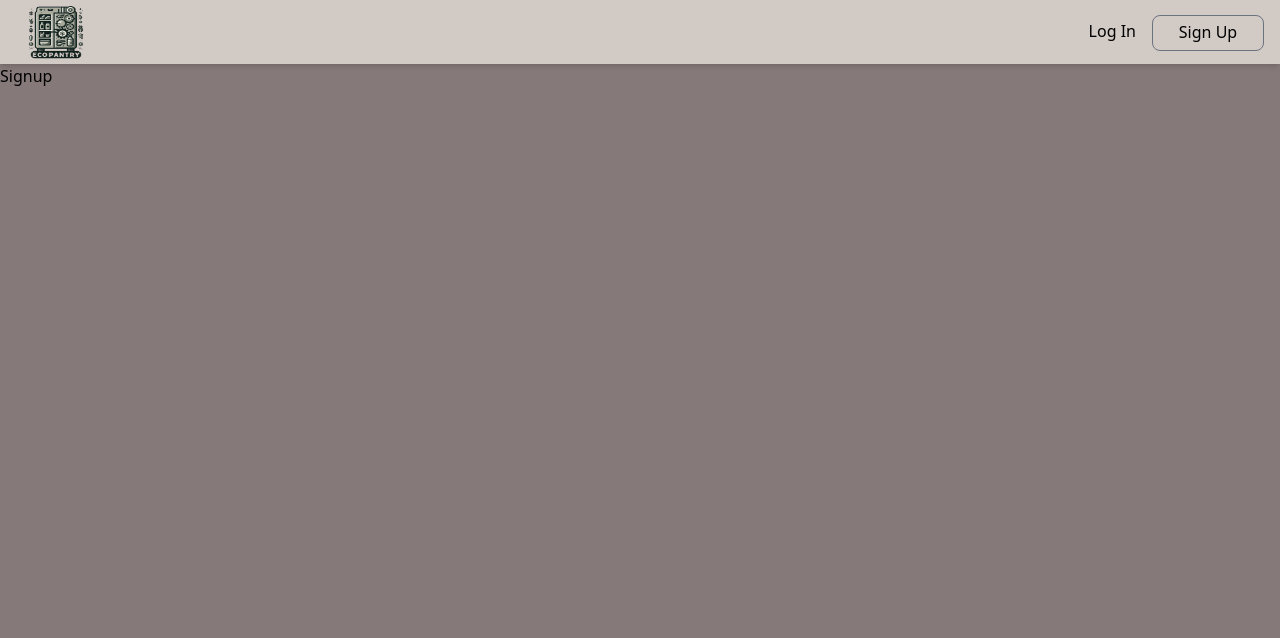
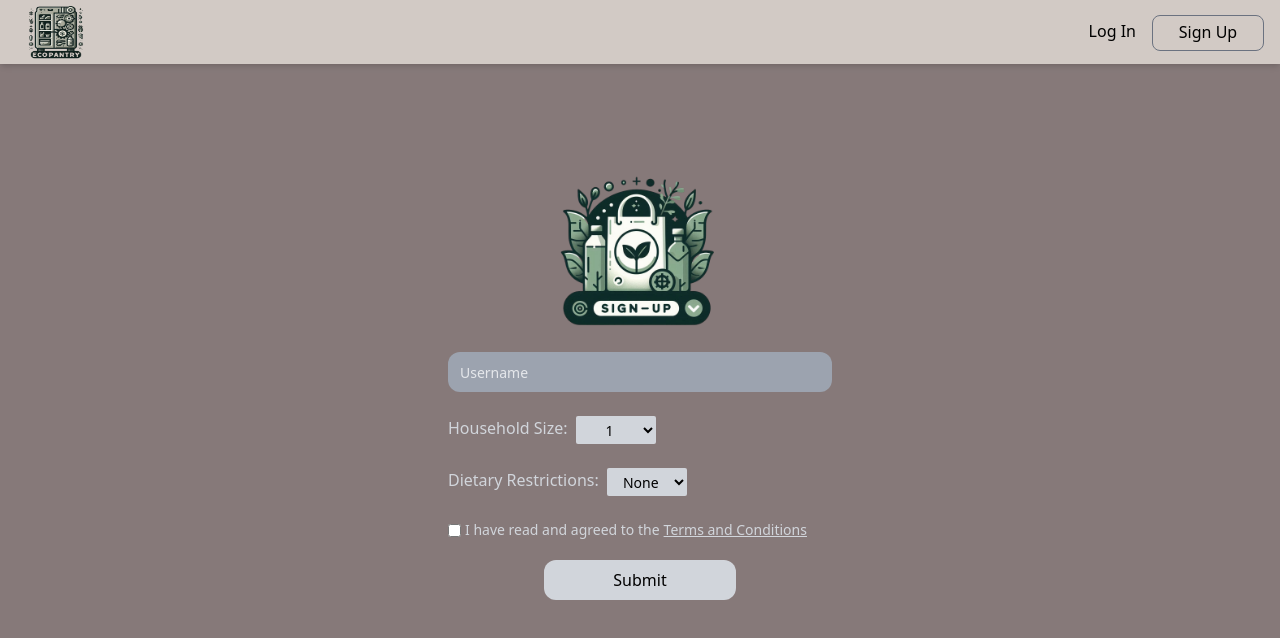
Before and after one commit to naa23/EcoPantry, a React (Vite) app: page /signup in a window 1280 px wide. Shown: the top 638 px of the page. Built offline with nearby package versions, Linux system fonts and the light colour scheme.

Commit message:
Update Signup.jsx

```diff
--- a/src/pages/Signup.jsx
+++ b/src/pages/Signup.jsx
@@ -1,9 +1,94 @@
-import React from 'react'
+import React, { useState } from 'react';
+import signup from '../assets/signup.png';
+import UserService from '../services/UserService';
 
 const Signup = () => {
+  const [user, setUser] = useState({
+    username: ""
+  });
+
+  const [ecoKey, setEcoKey] = useState(null);
+  const [error, setError] = useState(null);
+
+  const handleChange = (e) => {
+    const { name, value } = e.target;
+    setUser({ ...user, [name]: value });
+  };
+
+  const handleSubmit = async (e) => {
+    e.preventDefault();
+    try {
+      const response = await UserService.SignUp(user);
+      setEcoKey(response.data.ecokey);
+      setError(null);
+    } catch (err) {
+      setError("Signup failed: " + (err.response?.data?.error || "An error occurred."));
+      setEcoKey(null);
+    }
+  };
+
   return (
-    <div>Signup</div>
-  )
-}
+    <div className='flex flex-col items-center justify-center lg:mt-20 md:mt-24 mt-32 mx-auto'>
+      <form onSubmit={handleSubmit}>
+        <div className='flex items-center justify-center'>
+          <img src={signup} alt="Signup Icon" className='w-36 h-36 md:w-40 md:h-40 lg:w-52 lg:h-52' />
+        </div>
 
-export default Signup
+        <div>
+          <input
+            required
+            type="text"
+            name='username'
+            placeholder='Username'
+            value={user.username}
+            onChange={handleChange}
+            className='w-96 h-10 rounded-xl bg-gray-400 outline-none p-3 placeholder:text-gray-200 text-white text-sm'
+          />
+        </div>
+
+        <div className='flex items-start justify-start mt-6'>
+          <p className='mr-2 text-gray-300'>Household Size: </p>
+          <select className='outline-none w-20 h-7 rounded-sm font-light text-sm bg-gray-300'>
+            <option className='text-center'>1</option>
+            <option className='text-center'>2</option>
+            <option className='text-center'>3+</option>
+          </select>
+        </div>
+
+        <div className='flex items-start justify-start mt-6'>
+          <p className='text-gray-300 mr-2'>Dietary Restrictions: </p>
+          <select className='outline-none w-20 h-7 rounded-sm font-light text-sm bg-gray-300'>
+            <option className='text-center'>None</option>
+            <option className='text-center'>Halal</option>
+            <option className='text-center'>Kosher</option>
+            <option className='text-center'>Vegan</option>
+          </select>
+        </div>
+
+        <div className='flex items-start justify-start mt-6'>
+          <input type="checkbox" required className='outline-none mt-1' />
+          <p className='text-gray-300 ml-1 text-sm'>I have read and agreed to the</p>
+          <a href="#" className='text-gray-300 underline ml-1 text-sm'>Terms and Conditions</a>
+        </div>
+
+        <div className='flex items-center justify-center mt-5'>
+          <button type='submit' className='w-48 h-10 rounded-xl bg-gray-300 hover:bg-gray-100'>Submit</button>
+        </div>
+
+        {ecoKey && (
+          <div className='mt-4 p-2 bg-green-100 text-green-800 rounded'>
+            Your EcoKey: <strong>{ecoKey}</strong>
+          </div>
+        )}
+
+        {error && (
+          <div className='mt-4 p-2 bg-red-100 text-red-800 rounded'>
+            {error}
+          </div>
+        )}
+      </form>
+    </div>
+  );
+};
+
+export default Signup;
```
